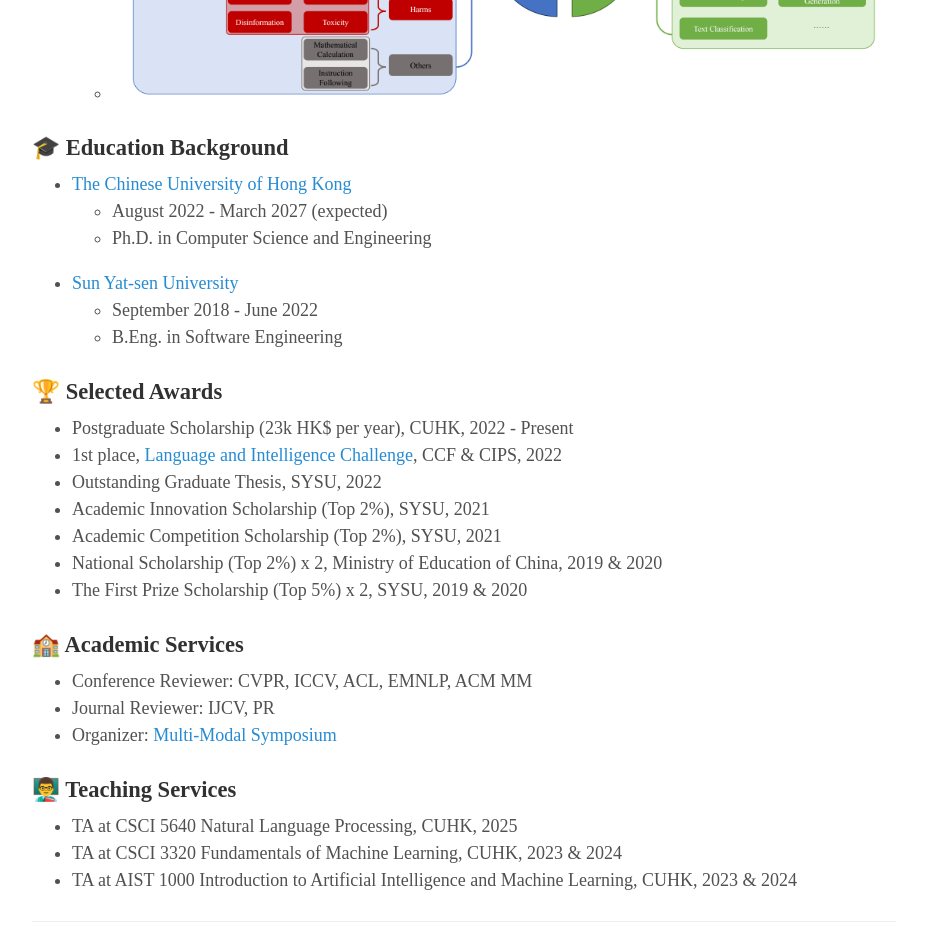
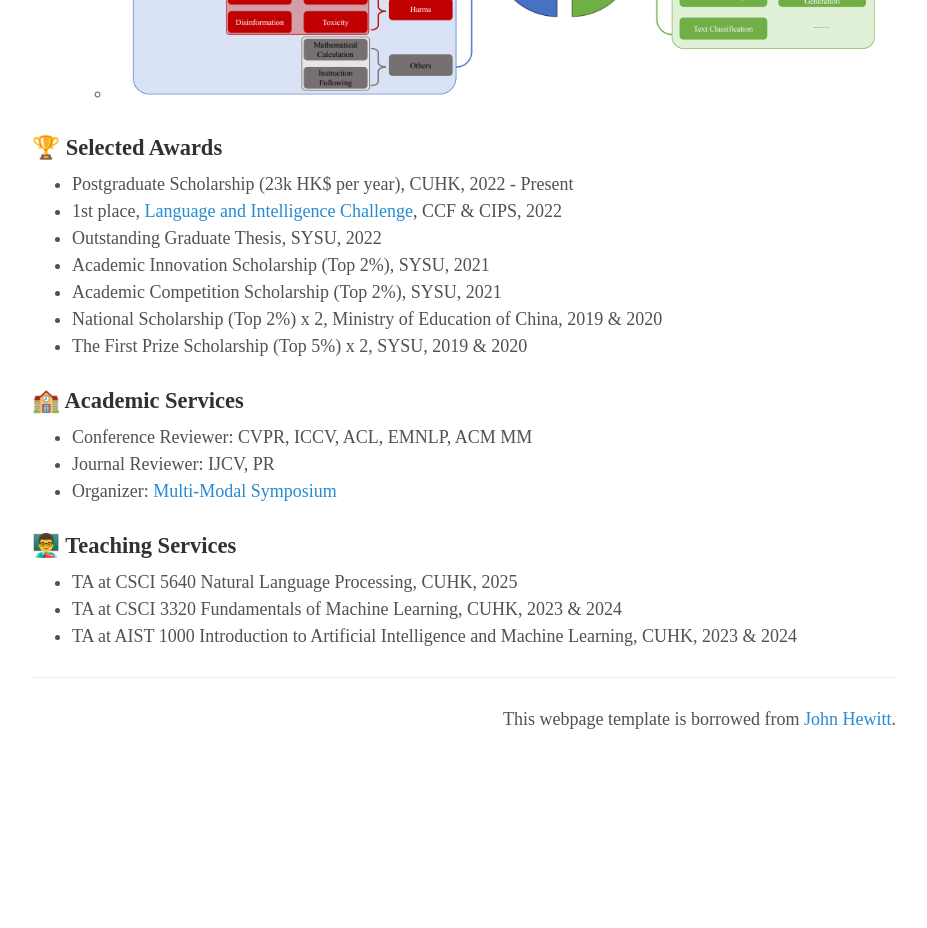
Before and after one commit to HenryHZY/personal-site, a plain HTML site: page index.html in a window 1280 px wide. Shown: the part 6240-7168 px from the top of the page, without its empty margins (176-1103 px from the left). After the commit the page ends 7045 px from the top, so only its background shows below. Drawn offline with Linux system fonts and the light colour scheme.

Commit message:
Update index.html

```diff
--- a/index.html
+++ b/index.html
@@ -218,7 +218,7 @@
         </li>
     </ul> -->
 
-    <h3 id="Experience">🎓 Education Background</h3>
+    <!-- <h3 id="Experience">🎓 Education Background</h3>
     <ul>
         <li> <a href="https://www.cse.cuhk.edu.hk/">The Chinese University of Hong Kong</a>
             <ul>
@@ -233,7 +233,7 @@
             <li>B.Eng. in Software Engineering
             </ul>
         </li>
-    </ul>
+    </ul> -->
 
 <h3 id="Awards">🏆 Selected Awards</h3>
     <ul>
```
